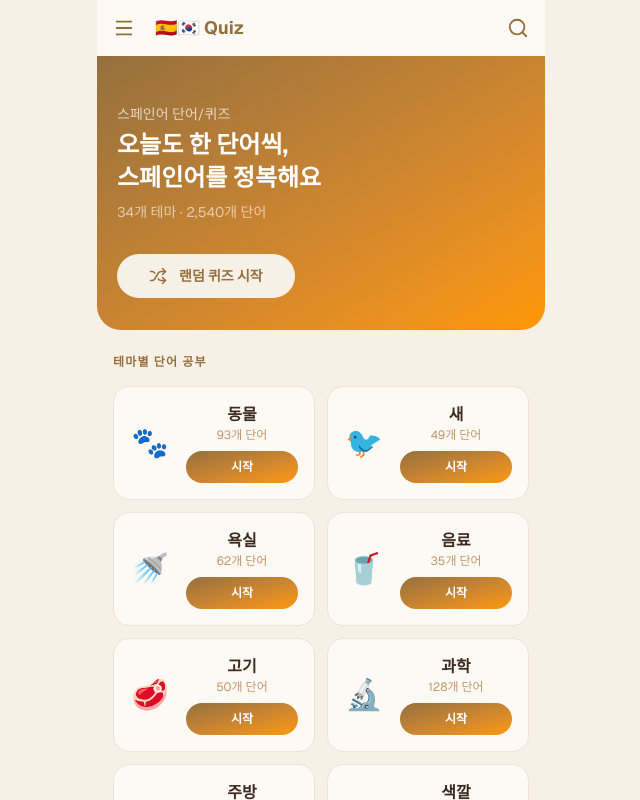
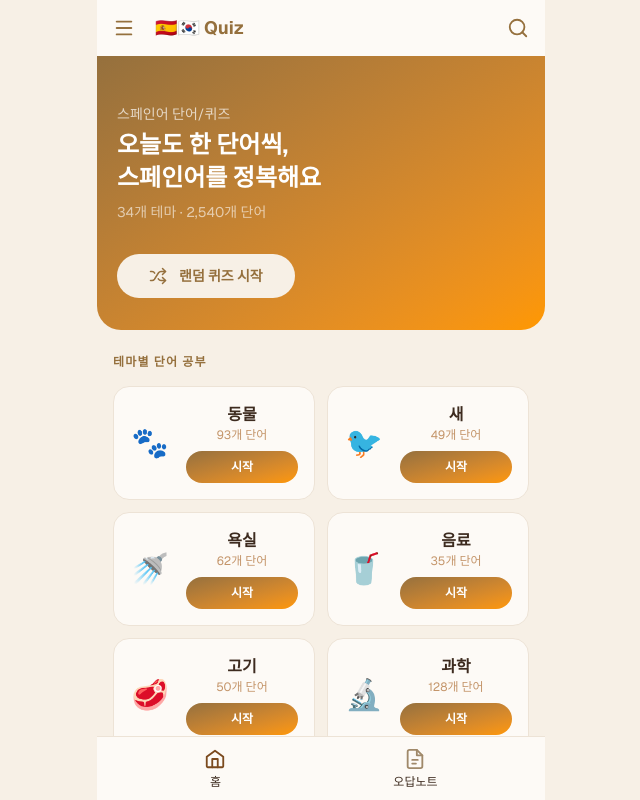
Before and after one commit to chriskwork/voca-quiz, a Next.js app: page / in a window 1280 px wide. Shown: the top 800 px of the page, without its empty margins (319-959 px from the left). Built offline with nearby package versions, Linux system fonts and the light colour scheme.

Commit message:
feature: added bottom nav

```diff
--- a/app/layout.tsx
+++ b/app/layout.tsx
@@ -2,7 +2,7 @@ import type { Metadata } from "next";
 import { Geist } from "next/font/google";
 import "./globals.css";
 import Header from "./components/Header";
-// import BottomNav from "./components/BottomNav";
+import BottomNav from "./components/BottomNav";
 
 const geistSans = Geist({
   variable: "--font-geist-sans",
@@ -24,7 +24,7 @@ export default function RootLayout({
       <body className="flex flex-col mx-auto pb-16 max-w-md min-h-full">
         <Header />
         {children}
-        {/* <BottomNav /> */}
+        <BottomNav />
       </body>
     </html>
   );
```
